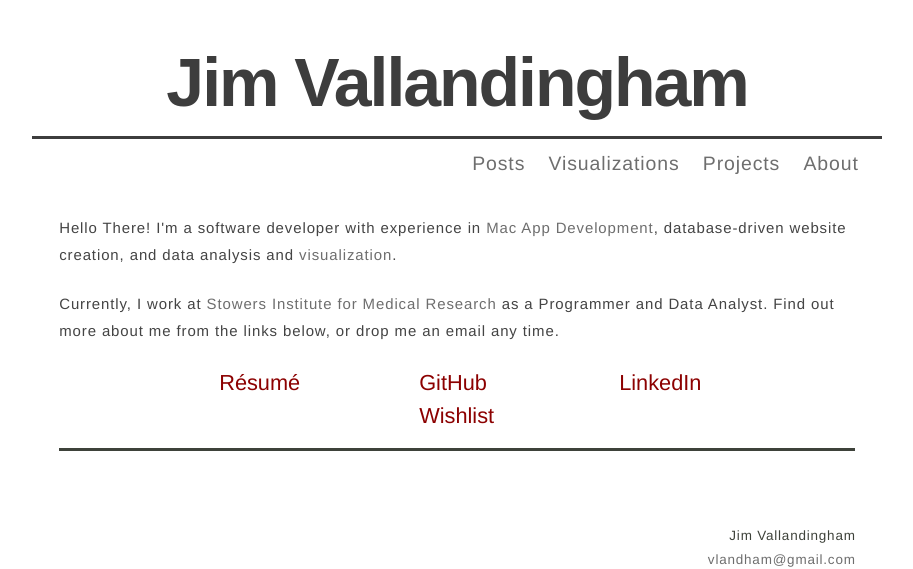
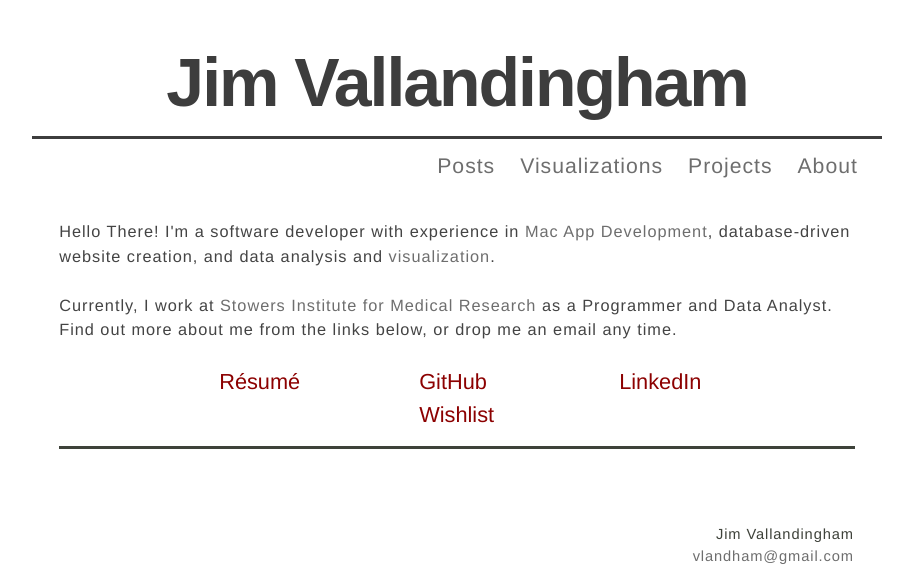
Before and after one commit to vlandham/vlandham.github.com, a Jekyll site: the page built from about.html, in a window 1280 px wide. Shown: the top 569 px of the page, without its empty margins (183-1096 px from the left). Built offline with Jekyll 4.4.1, drawn with Linux system fonts in a browser that asks for light colours; some web fonts are replaced; Markdown is read by kramdown in place of the engine named in the settings; grey boxes are pictures that could not be loaded.

Commit message:
make things a bit bigger

```diff
--- a/css/style.css
+++ b/css/style.css
@@ -22,9 +22,9 @@ body {
 }
 
 p, li {
-  font-size: 1.1em;
+  font-size: 1.2em;
   letter-spacing: 0.06em;
-  line-height: 1.8em;
+  line-height: 1.5em;
 }
 
 #wrapper {
```
